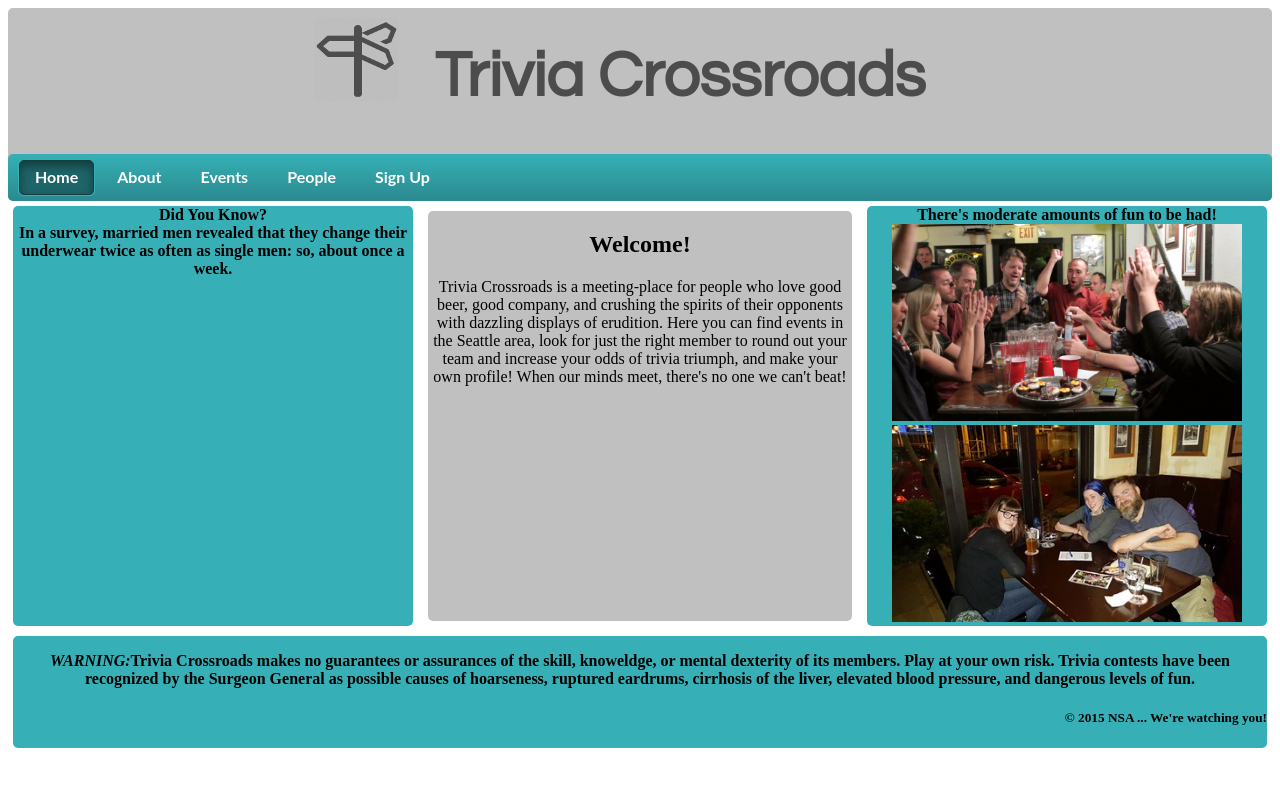
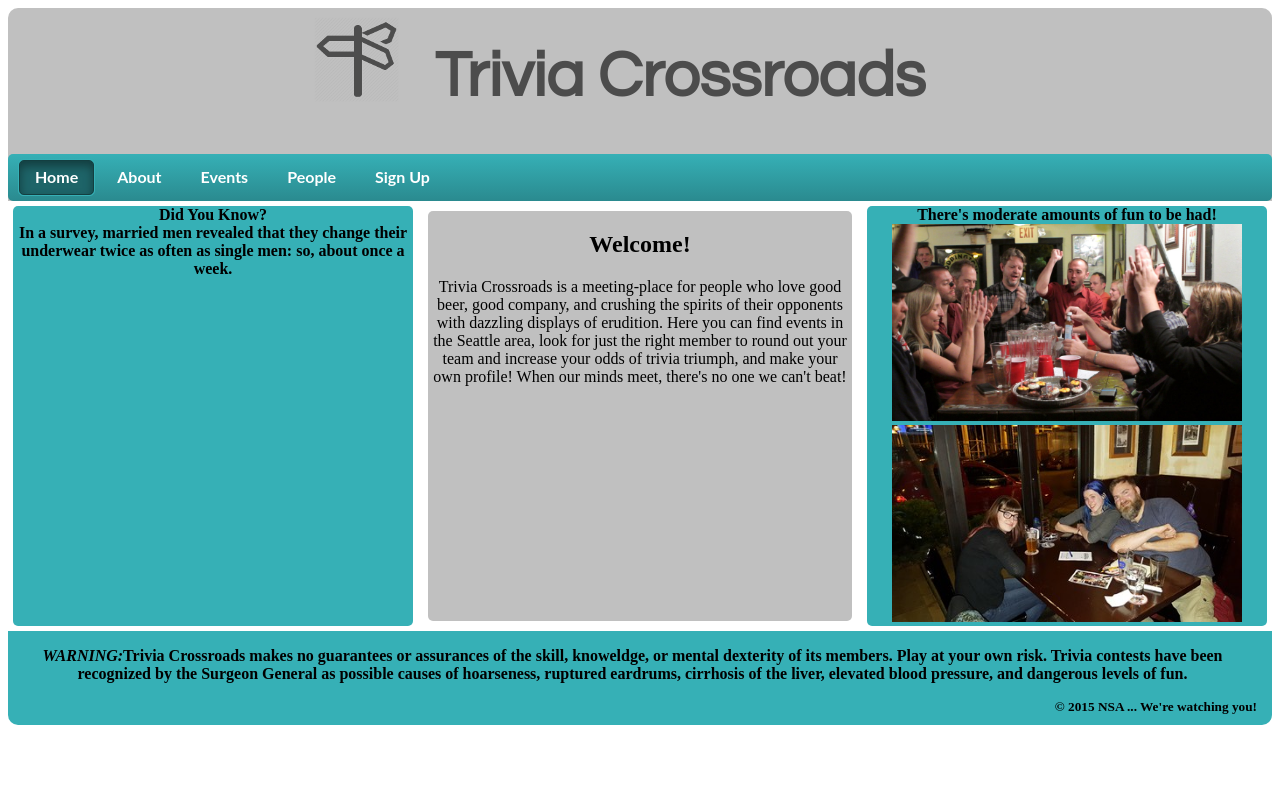
Before and after one commit to Trivia-Crossroads/triviacrossroads, a plain HTML site: page index.html in a window 1280 px wide. Shown: the top 786 px of the page. Drawn offline with Linux system fonts and the light colour scheme.

Commit message:
Fixed corners, padding, and margins on footer. Fixed header corners to match.

```diff
--- a/layout.css
+++ b/layout.css
@@ -63,7 +63,7 @@ h5 {
 }
 .header {
   background-color: silver;
-  border-radius: 5px;
+  border-radius: 10px 10px 0px 0px;
  /* padding-top: 10px;
   padding-left: 20px;*/
 }
@@ -82,8 +82,14 @@ h5 {
 }
 .footer {
   background-color: #36b0b6;
-  border-radius: 5px;
-  margin: 5px;
+  border-radius: 0px 0px 10px 10px;
+  margin: 0px;
+  padding: 0px 15px 15px 0px;
+}
+
+.footer h5 {
+  margin-top: 5px;
+  margin-bottom: -5px;
 }
 /* We rely on source order for mobile-first approach
  * in this case:
```
